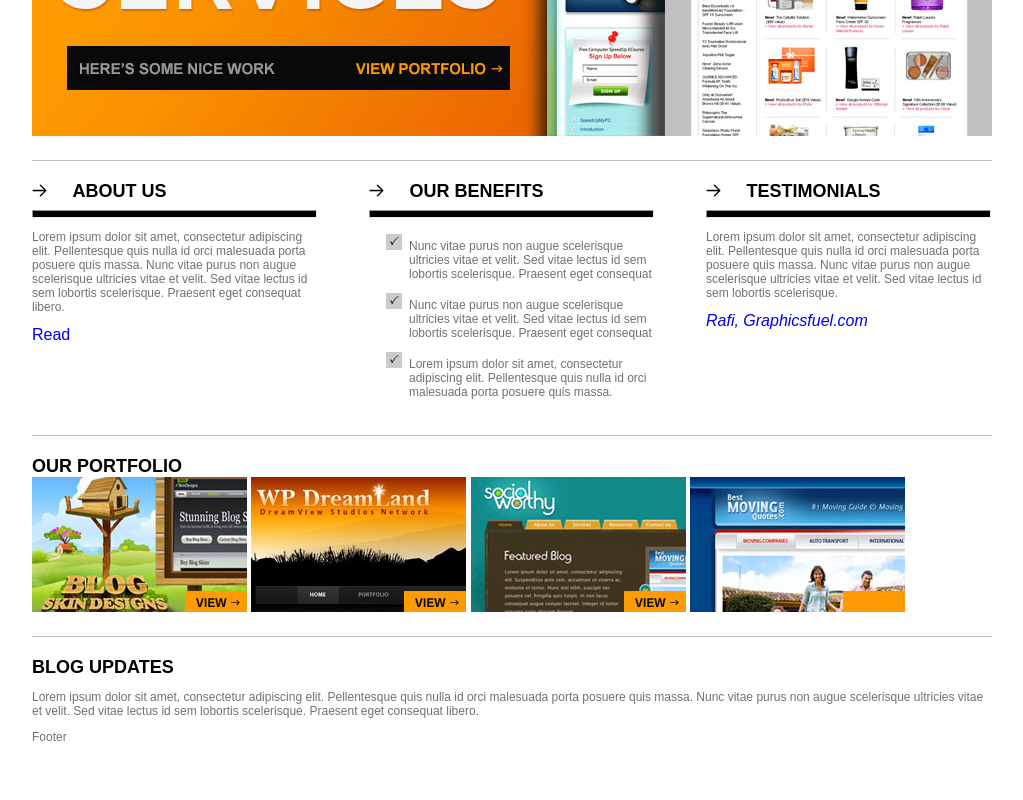
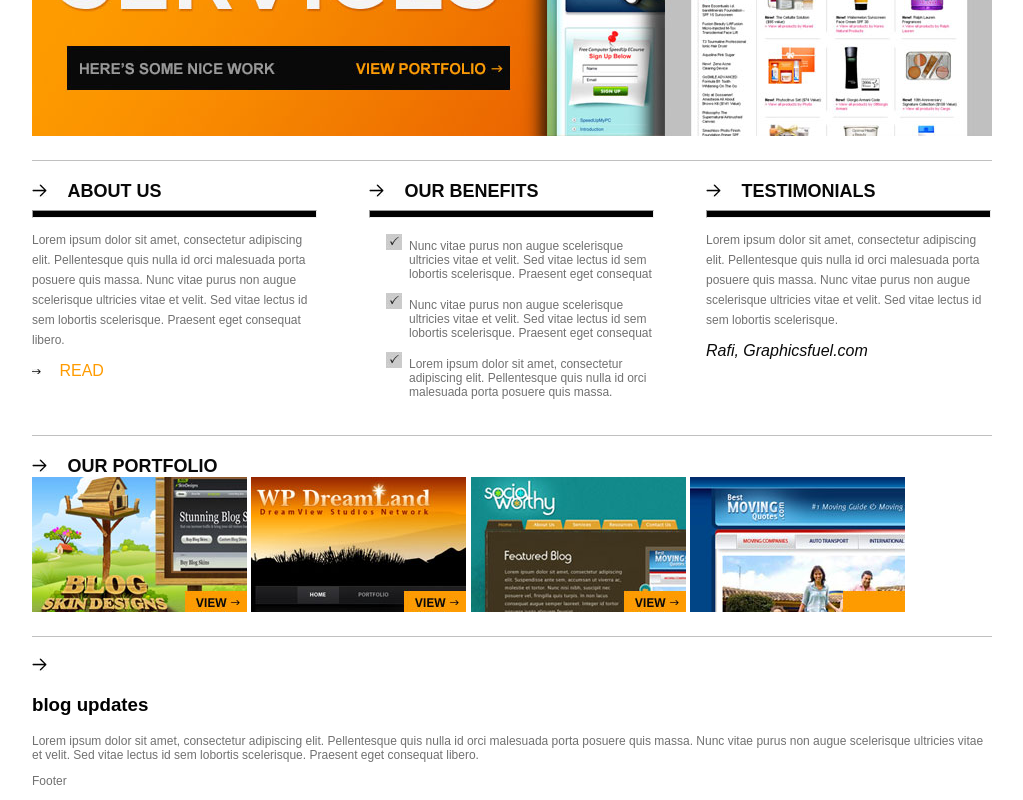
Before and after one commit to Alizamora/Css, a plain HTML site: page creative-studio-Ali/index.html in a window 1280 px wide. Shown: the part 425-1225 px from the top of the page, without its empty margins (128-1151 px from the left). Before the commit the page ends 1181 px from the top, so only its background shows below. Drawn offline with Linux system fonts and the light colour scheme.

Commit message:
Agregando cambios

```diff
--- a/creative-studio-Ali/css/main.css
+++ b/creative-studio-Ali/css/main.css
@@ -25,6 +25,7 @@ h2 {
   display: inline-block;
   text-transform: uppercase;
   font-size: 18px;
+  color: #090909;
 }
 
 /****************
@@ -112,7 +113,7 @@ h2 {
 
 .flecha {
   display: inline-block;
-  padding-right: 0.56cm;
+  padding-right: 16px;
 }
 
 hr {
@@ -128,14 +129,37 @@ p{
   color: #717171;
 }
 
+.read{
+  color: #fe9b00;
+  text-transform: uppercase;
+  size: 12px;
+}
+
+#interlineado{
+  line-height: 20px;
+}
+
+.pflecha {
+  padding-right: 14px;
+  padding-bottom: 2px;
+}
+
+.link{
+  color: #090909;
+  size: 12px;
+}
+
 /****************
-      Portfolio
+    Portfolio
 *****************/
 
 /****************
       Info
 *****************/
 
+h3{
+  size: 12px;
+}
 /****************
       Footer
 *****************/
--- a/creative-studio-Ali/index.html
+++ b/creative-studio-Ali/index.html
@@ -36,8 +36,9 @@
           <img src="img/content/flecha.jpg" alt="imagen de una flecha" class="flecha">
           <h2>About us</h2>
           <hr/>
-          <p class="parrafos">Lorem ipsum dolor sit amet, consectetur adipiscing elit. Pellentesque quis nulla id orci malesuada porta posuere quis massa. Nunc vitae purus non augue scelerisque ultricies vitae et velit. Sed vitae lectus id sem lobortis scelerisque. Praesent eget consequat libero.</p>
-          <a href="#">Read</a>
+          <p class="parrafos" id="interlineado">Lorem ipsum dolor sit amet, consectetur adipiscing elit. Pellentesque quis nulla id orci malesuada porta posuere quis massa. Nunc vitae purus non augue scelerisque ultricies vitae et velit. Sed vitae lectus id sem lobortis scelerisque. Praesent eget consequat libero.</p>
+          <img src="img/content/pflecha.jpg" alt="imagen de una flecha, pero mas pequeña" class="pflecha">
+          <a href="#" class="read">Read</a>
         </div>
         <div class="box">
             <img src="img/content/flecha.jpg" alt="imagen de una flecha" class="flecha">
@@ -59,14 +60,15 @@
           <img src="img/content/flecha.jpg" alt="imagen de una flecha" class="flecha">
           <h2>Testimonials</h2>
           <hr/>
-          <p class="parrafos">Lorem ipsum dolor sit amet, consectetur adipiscing elit. Pellentesque quis nulla id orci malesuada porta posuere quis massa. Nunc vitae purus non augue scelerisque ultricies vitae et velit. Sed vitae lectus id sem lobortis scelerisque.</p>
-          <a href="#"><em>Rafi, Graphicsfuel.com</em></a>
+          <p class="parrafos" id="interlineado">Lorem ipsum dolor sit amet, consectetur adipiscing elit. Pellentesque quis nulla id orci malesuada porta posuere quis massa. Nunc vitae purus non augue scelerisque ultricies vitae et velit. Sed vitae lectus id sem lobortis scelerisque.</p>
+          <a href="#" class= "link"><em>Rafi, Graphicsfuel.com</em></a>
         </div>
       </div>
       <!-- End Content -->
 
       <!-- Portfolio -->
       <div id="portafolio">
+        <img src="img/content/flecha.jpg" alt="imagen de una flecha" class="flecha">
         <h2>our portfolio</h2>
         <div>
           <img src="img/content/img1.jpg" alt="">
@@ -79,7 +81,8 @@
 
       <!-- Info -->
       <div id="info">
-        <h2>blog updates</h2>
+        <img src="img/content/flecha.jpg" alt="imagen de una flecha" class="flecha">
+        <h3>blog updates</h3>
         <p>Lorem ipsum dolor sit amet, consectetur adipiscing elit. Pellentesque quis nulla id orci malesuada porta posuere quis massa. Nunc vitae purus non augue scelerisque ultricies vitae et velit. Sed vitae lectus id sem lobortis scelerisque. Praesent eget consequat libero.</p>
       </div>
       <!-- End info -->
```
Also changed, not shown: creative-studio-Ali/img/content/pflecha.jpg (added).
